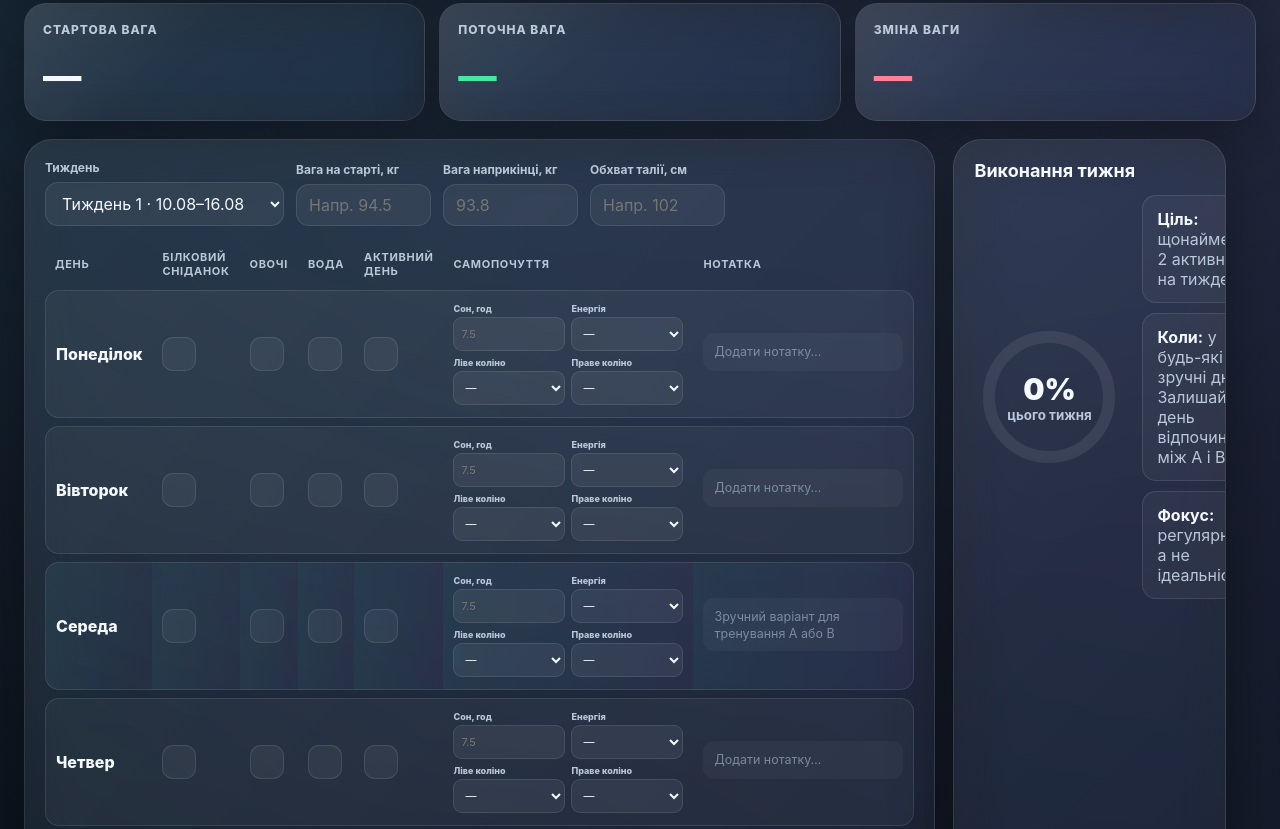
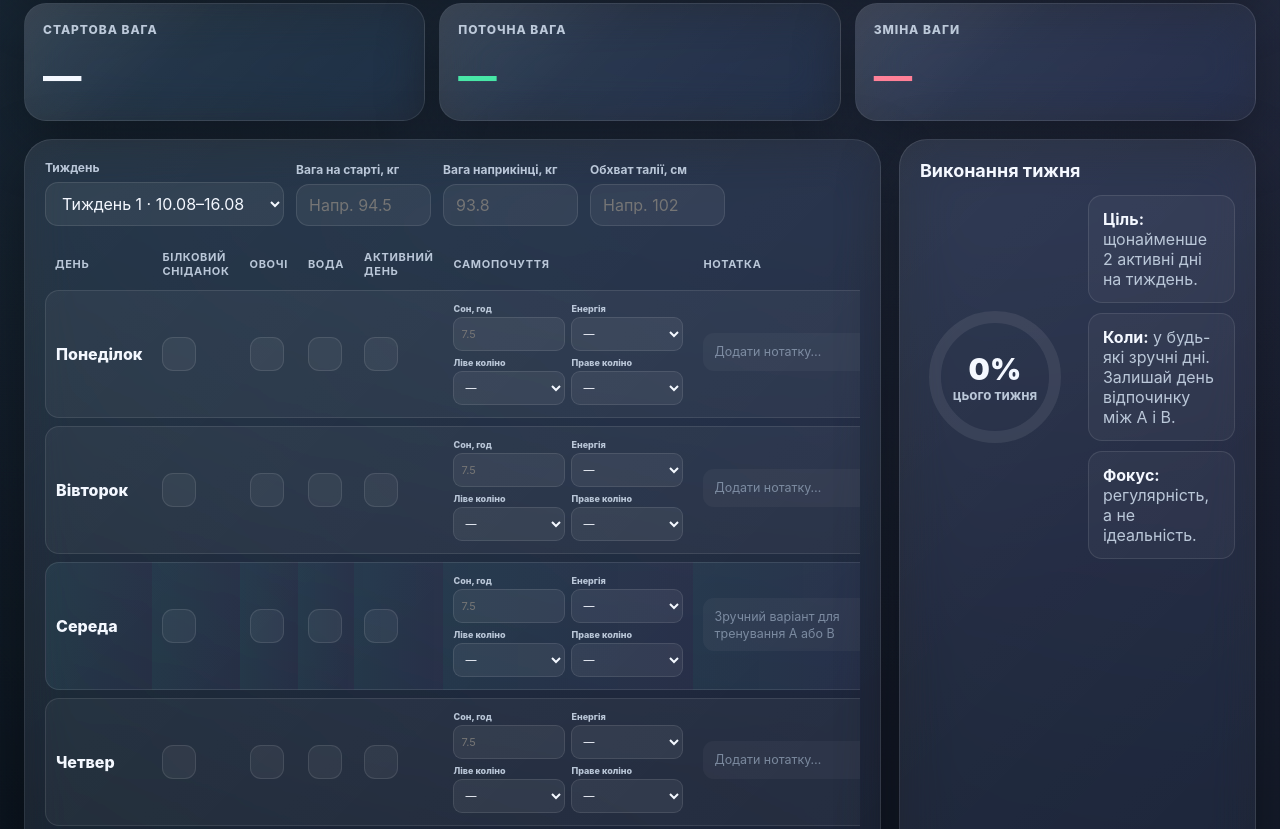
Before and after one commit to OlYermakov/health-tracker, a plain HTML site: page index.html in a window 1280 px wide. Shown: the part 882-1711 px from the top of the page. Drawn offline with Linux system fonts and the light colour scheme.

Commit message:
Align desktop sidebar to card edge

```diff
--- a/style.css
+++ b/style.css
@@ -55,7 +55,7 @@ h1{margin:8px 0 6px;font-size:clamp(30px,4vw,56px);line-height:1}
 }
 .btn:hover{transform:translateY(-1px);background:rgba(255,255,255,.11)}
 .btn.primary{background:linear-gradient(135deg,rgba(121,231,255,.24),rgba(183,156,255,.24));border-color:rgba(121,231,255,.35)}
-.layout{display:grid;grid-template-columns:1.4fr .9fr;gap:18px;margin-top:18px}
+.layout{display:grid;grid-template-columns:minmax(0,2.4fr) minmax(320px,1fr);gap:18px;margin-top:18px}
 .cards{display:grid;grid-template-columns:repeat(3,1fr);gap:14px;margin-top:18px}
 .card{padding:18px;border-radius:22px;min-height:118px;position:relative;overflow:hidden}
 .card:before{content:"";position:absolute;inset:0;background:linear-gradient(135deg,rgba(255,255,255,.07),transparent 40%);pointer-events:none}
@@ -111,7 +111,7 @@ tr.workout td{background:linear-gradient(90deg,rgba(121,231,255,.08),rgba(183,15
 .toast.show{opacity:1;transform:translateY(0)}
 @media(max-width:1100px){.cards{grid-template-columns:repeat(2,1fr)}.layout{grid-template-columns:1fr}.hero{align-items:flex-start;flex-direction:column}}
 @media(min-width:1101px){
-  .dash-side{gap:0;align-self:stretch;overflow:hidden;background:linear-gradient(135deg,rgba(255,255,255,.095),rgba(255,255,255,.035));border:1px solid var(--line);border-radius:28px;box-shadow:var(--shadow);backdrop-filter:blur(22px) saturate(145%);-webkit-backdrop-filter:blur(22px) saturate(145%)}
+  .dash-side{width:100%;min-width:0;justify-self:stretch;gap:0;align-self:stretch;overflow:hidden;background:linear-gradient(135deg,rgba(255,255,255,.095),rgba(255,255,255,.035));border:1px solid var(--line);border-radius:28px;box-shadow:var(--shadow);backdrop-filter:blur(22px) saturate(145%);-webkit-backdrop-filter:blur(22px) saturate(145%)}
   .dash-side>.panel.glass{border:0;border-radius:0;background:transparent;box-shadow:none;backdrop-filter:none;-webkit-backdrop-filter:none}
   .dash-side>.week-jump-panel{border-top:1px solid var(--line)}
 }
```
